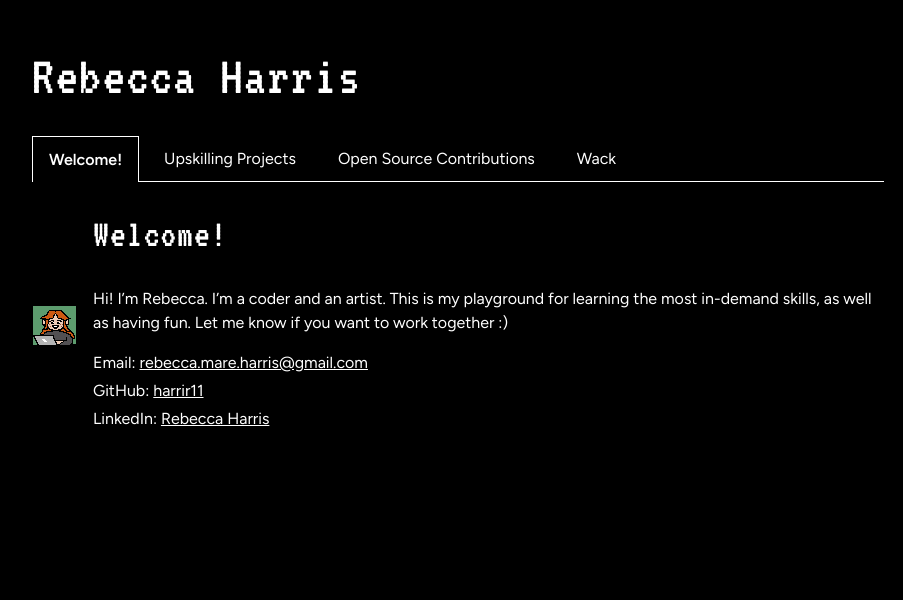
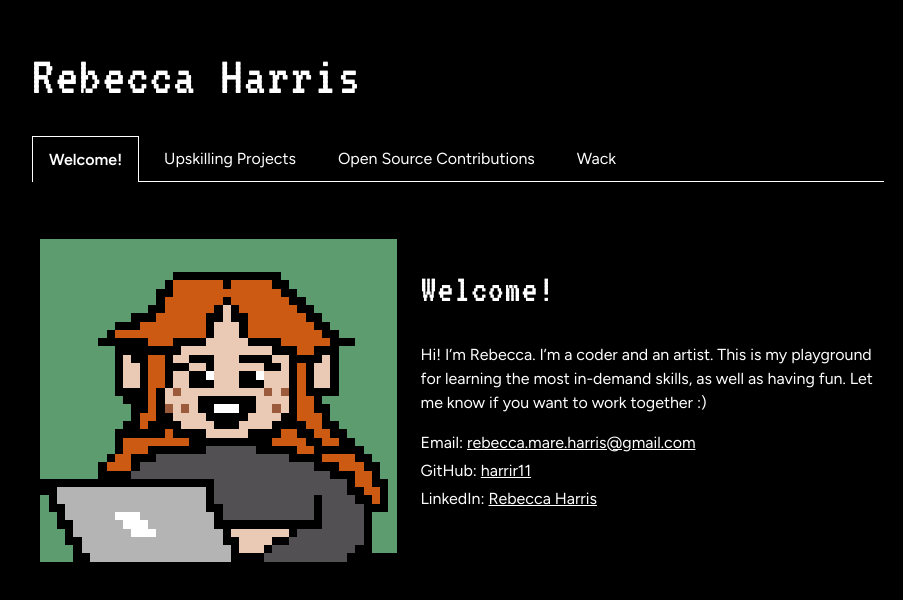
Before and after one commit to harrir11/Skills_Portfolio, a React (Vite) app: page / in a window 1280 px wide. Shown: the top 600 px of the page, without its empty margins (182-1085 px from the left). Built offline with nearby package versions, Linux system fonts and the light colour scheme.

Commit message:
Update index.css

```diff
--- a/src/index.css
+++ b/src/index.css
@@ -126,7 +126,7 @@ a:hover {
 }
 
 .portrait {
-  height: calc(var(--text-height) * 1.25 + 50px);
+  height: 356px;
   width: auto;
   flex-shrink: 0;
   image-rendering: pixelated;
```
